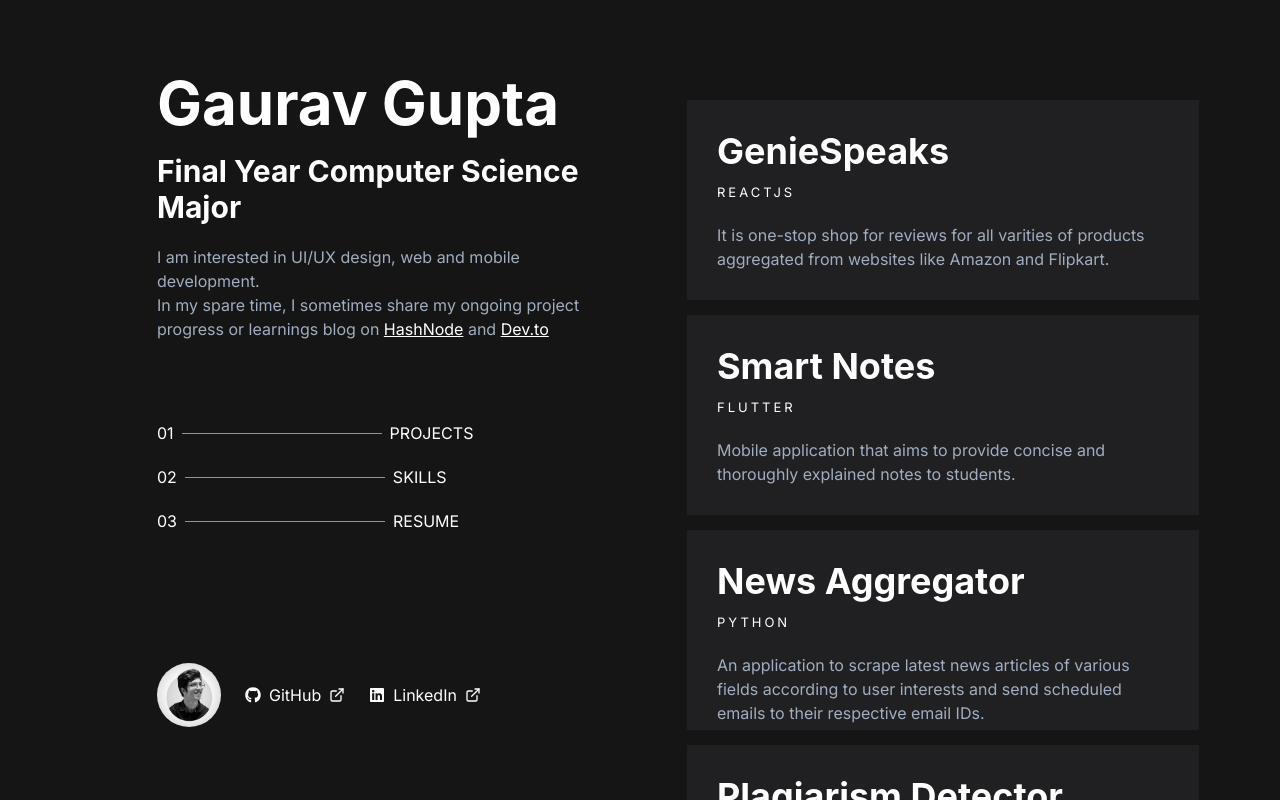
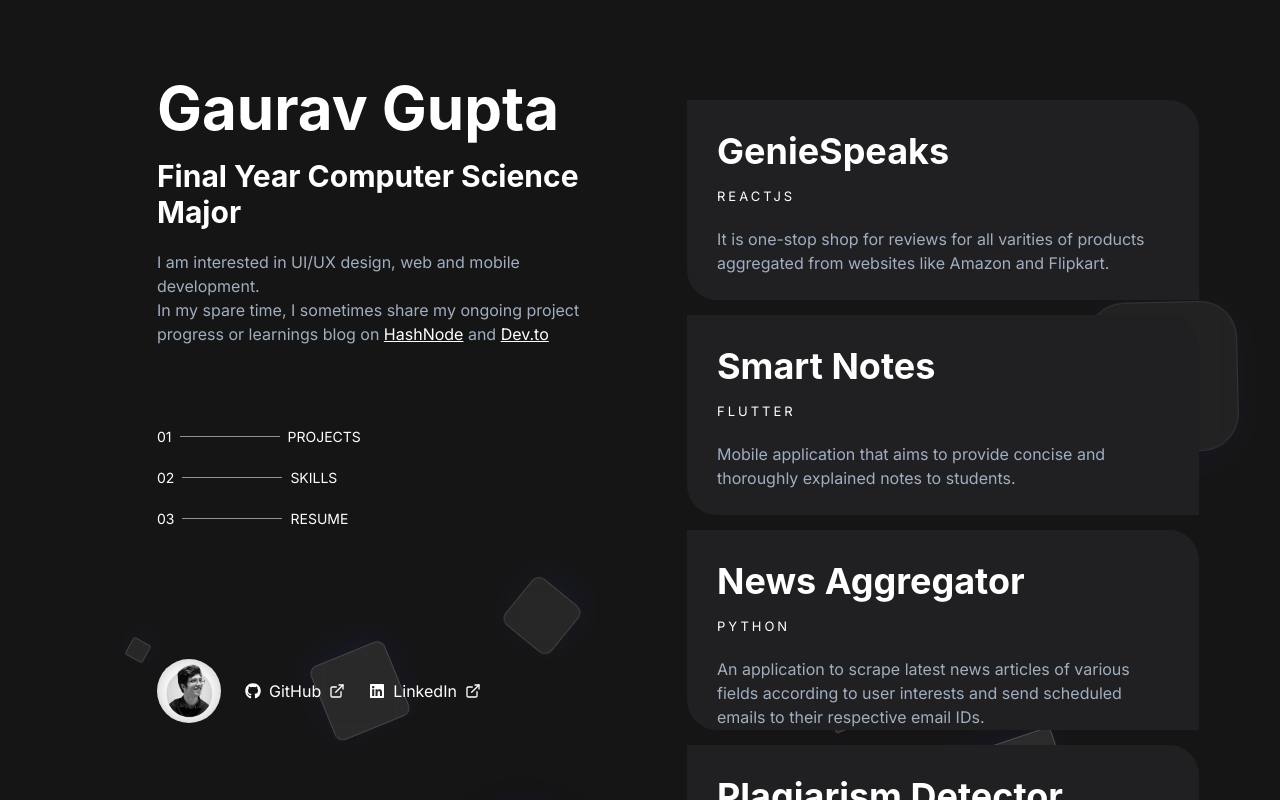
Before and after one commit to GauravGupta035/Portfolio, a React (Create React App) app: page / in a window 1280 px wide. Built offline with nearby package versions, Linux system fonts and the light colour scheme.

Commit message:
Added animations and fixed nav links

```diff
--- a/src/App.css
+++ b/src/App.css
@@ -1,6 +1,6 @@
 @import url('https://fonts.googleapis.com/css2?family=Inter&display=swap');
 
 .App {
-  background-color: #151515;
+  background-color: transparent;
   font-family: 'Inter';
 }
--- a/src/components/ContentPanel/ContentPanel.tsx
+++ b/src/components/ContentPanel/ContentPanel.tsx
@@ -76,7 +76,7 @@ const ContentPanel: React.FC<Props> = ({
 					m='20px'
 					ml='80px'
 				/>
-				<Button onClick={handleButtonClick} maxW='200px'>
+				<Button onClick={handleButtonClick} maxW='200px' mb='20px'>
 					Download Resume
 				</Button>
 			</div>
--- /dev/null
+++ b/src/components/LandingPage/LandingPage.css
@@ -0,0 +1,126 @@
+.circles {
+    position: absolute;
+    top: 0;
+    left: 0;
+    width: 100%;
+    height: 100%;
+    overflow: hidden;
+    background-color: #151515;
+    z-index: -1;
+}
+
+.circles li{
+    position: absolute;
+    display: block;
+    list-style: none;
+    width: 20px;
+    height: 20px;
+    background: rgba(255, 255, 255, 0.1);
+  box-shadow: 0 8px 32px 0 rgba(31, 38, 135, 0.2);
+  backdrop-filter: blur(10px);
+  -webkit-backdrop-filter: blur(10px);
+  border-radius: 80px;
+  border: 1px solid rgba(255, 255, 255, 0.18);
+    animation: animate 25s linear infinite;
+    bottom: -150px;
+}
+
+.circles li:nth-child(1){
+    left: 25%;
+    width: 80px;
+    height: 80px;
+    animation-delay: 0s;
+}
+
+
+.circles li:nth-child(2){
+    left: 10%;
+    width: 20px;
+    height: 20px;
+    animation-delay: 2s;
+    animation-duration: 12s;
+}
+
+.circles li:nth-child(3){
+    left: 70%;
+    width: 20px;
+    height: 20px;
+    animation-delay: 4s;
+
+}
+
+.circles li:nth-child(4){
+    left: 40%;
+    width: 60px;
+    height: 60px;
+    animation-delay: 0s;
+    animation-duration: 18s;
+
+}
+
+.circles li:nth-child(5){
+    left: 65%;
+    width: 20px;
+    height: 20px;
+    animation-delay: 0s;
+
+}
+
+.circles li:nth-child(6){
+    left: 75%;
+    width: 110px;
+    height: 110px;
+    animation-delay: 3s;
+
+}
+
+.circles li:nth-child(7){
+    left: 35%;
+    width: 150px;
+    height: 150px;
+    animation-delay: 7s;
+
+}
+
+.circles li:nth-child(8){
+    left: 50%;
+    width: 25px;
+    height: 25px;
+    animation-delay: 15s;
+    animation-duration: 45s;
+
+}
+
+.circles li:nth-child(9){
+    left: 20%;
+    width: 15px;
+    height: 15px;
+    animation-delay: 2s;
+    animation-duration: 35s;
+
+}
+
+.circles li:nth-child(10){
+    left: 85%;
+    width: 150px;
+    height: 150px;
+    animation-delay: 0s;
+    animation-duration: 11s;
+
+}
+
+@keyframes animate {
+
+    0%{
+        transform: translateY(0) rotate(0deg);
+        opacity: 1;
+        border-radius: 0;
+    }
+
+    100%{
+        transform: translateY(-1000px) rotate(720deg);
+        opacity: 0;
+        border-radius: 50%;
+    }
+
+}
--- a/src/components/LandingPage/LandingPage.tsx
+++ b/src/components/LandingPage/LandingPage.tsx
@@ -9,6 +9,7 @@ import {
 } from "../../initialListValues";
 import ContentPanel from "../ContentPanel/ContentPanel";
 import SidePanel from "../SidePanel/SidePanel";
+import "./LandingPage.css";
 
 const LandingPage: React.FC = () => {
 	const [projects] = useState<Project[]>(projectList);
@@ -24,19 +25,36 @@ const LandingPage: React.FC = () => {
 				justifyItems='center'
 				alignItems='center'
 				height='100vh'
+				className=''
 			>
 				<GridItem w='100%'>
+					<div style={{ zIndex: 10 }}>
 						<SidePanel />
+					</div>
 				</GridItem>
 				<GridItem w='100%'>
+					<div style={{ zIndex: 10 }}>
 						<ContentPanel
 							projects={projects}
 							skillGrp1={skillGrp1}
 							skillGrp2={skillGrp2}
 							skillGrp3={skillGrp3}
 						/>
+					</div>
 				</GridItem>
 			</Grid>
+			<ul className='circles'>
+				<li></li>
+				<li></li>
+				<li></li>
+				<li></li>
+				<li></li>
+				<li></li>
+				<li></li>
+				<li></li>
+				<li></li>
+				<li></li>
+			</ul>
 		</div>
 	);
 };
--- a/src/components/ProjectCard/ProjectCard.css
+++ b/src/components/ProjectCard/ProjectCard.css
@@ -1,14 +1,34 @@
-.project-card {
+.project-card{
     background-color: #202022;
     transition: color .3s ease-in-out, box-shadow .3s ease-in-out;
+    border-top-right-radius: 30px;
+    border-bottom-left-radius: 30px;
+    z-index: 1000;
+}
+
+.project-card .project-stack {
+    display: inline-block;
+    position: relative;
+}
+
+.project-card .project-stack::after {
+    content: '';
+    position: absolute;
+    width: 100%;
+    transform: scaleX(0);
+    height: 2px;
+    bottom: 0;
+    left: 0;
+    background-color: #0087ca;
+    transform-origin: bottom right;
+    transition: transform 0.25s ease-out;
 }
 
 .project-card:hover {
     transform: translateY(-5px) scale(1.005) translateZ(0);
     box-shadow: 0 24px 36px rgba(0, 0, 0, 0.11),
     0 24px 46px rgba(26, 26, 26, 0.11);
-    border-top-right-radius: 30px;
-    border-bottom-left-radius: 30px;
+    border-radius: 0;
 }
 
 .project-card:hover .project-name {
@@ -16,6 +36,11 @@
     color: rgb(202, 80, 202);
 }
 
+.project-card:hover .project-stack::after {
+    transform: scaleX(1);
+    transform-origin: bottom left;
+}
+
 .project-card:active {
     transform: scale(1) translateZ(0);
     box-shadow: 0 15px 24px rgba(18, 216, 255, 0.11),
--- a/src/components/ProjectCard/ProjectCard.tsx
+++ b/src/components/ProjectCard/ProjectCard.tsx
@@ -9,7 +9,11 @@ interface Props {
 
 const ProjectCard: React.FC<Props> = ({ project }) => {
 	return (
-		<Link href={project.link.href} isExternal>
+		<Link
+			href={project.link.href}
+			isExternal
+			style={{ textDecoration: "none" }}
+		>
 			<Box
 				className='project-card'
 				height='200px'
@@ -22,7 +26,12 @@ const ProjectCard: React.FC<Props> = ({ project }) => {
 				<Heading mb='10px' className='project-name'>
 					{project.name}
 				</Heading>
-				<Text fontSize='13px' letterSpacing={3} mb='20px'>
+				<Text
+					fontSize='13px'
+					letterSpacing={3}
+					mb='20px'
+					className='project-stack'
+				>
 					{project.stack}
 				</Text>
 				<Text color='gray.400'>{project.description}</Text>
--- /dev/null
+++ b/src/components/SidePanel/SidePanel.css
@@ -0,0 +1,46 @@
+.nav-link {
+    font-size: 14px;
+}
+
+.nav-link:hover {
+    font-weight: bold;
+}
+
+.nav-link:hover .divider {
+    transition: width 1s;
+    transition-timing-function: ease;
+}
+
+.nav-link:hover .divider {
+    width: 200px;
+}
+
+.profile-link {
+    display: inline-block;
+    position: relative;
+}
+
+.profile-link::after {
+    content: '';
+    position: absolute;
+    width: 100%;
+    transform: scaleX(0);
+    height: 2px;
+    bottom: 0;
+    left: 0;
+    transform-origin: bottom right;
+    transition: transform 0.25s ease-out;
+}
+
+.github::after {
+    background-color: rgb(202, 80, 202);
+}
+
+.linkedin::after {
+    background-color: #0087ca;
+}
+
+.profile-link:hover:after {
+    transform: scaleX(1);
+    transform-origin: bottom left;
+}
--- a/src/components/SidePanel/SidePanel.tsx
+++ b/src/components/SidePanel/SidePanel.tsx
@@ -10,6 +10,8 @@ import {
 } from "@chakra-ui/react";
 import { FaGithub, FaLinkedin } from "react-icons/fa";
 import { FiExternalLink } from "react-icons/fi";
+
+import "./SidePanel.css";
 
 const SidePanel: React.FC = () => {
 	return (
@@ -51,25 +53,38 @@ const SidePanel: React.FC = () => {
 				</Text>
 			</Box>
 			<Box className='navigation' mb='80px'>
-				<Link color='white' style={{ textDecoration: "none" }}>
-					<HStack mb='20px'>
+				<Link
+					color='white'
+					style={{ textDecoration: "none" }}
+					className='nav-link'
+					width='200px'
+				>
+					<HStack mb='20px' className='link'>
 						<Text>01</Text>
-						<Divider width='200px' color='white' />
-						<Text>PROJECTS</Text>
+						<Divider color='white' width='100px' />
+						<Text className='section-name'>PROJECTS</Text>
 					</HStack>
 				</Link>
-				<Link color='white' style={{ textDecoration: "none" }}>
-					<HStack mb='20px'>
+				<Link
+					color='white'
+					style={{ textDecoration: "none" }}
+					className='nav-link'
+				>
+					<HStack mb='20px' className='link'>
 						<Text>02</Text>
-						<Divider width='200px' color='white' />
-						<Text>SKILLS</Text>
+						<Divider color='white' width='100px' />
+						<Text className='section-name'>SKILLS</Text>
 					</HStack>
 				</Link>
-				<Link color='white' style={{ textDecoration: "none" }}>
-					<HStack mb='50px'>
+				<Link
+					color='white'
+					style={{ textDecoration: "none" }}
+					className='nav-link'
+				>
+					<HStack mb='50px' className='link'>
 						<Text>03</Text>
-						<Divider width='200px' color='white' />
-						<Text>RESUME</Text>
+						<Divider color='white' width='100px' />
+						<Text className='section-name'>RESUME</Text>
 					</HStack>
 				</Link>
 			</Box>
@@ -82,6 +97,7 @@ const SidePanel: React.FC = () => {
 						src={process.env.PUBLIC_URL + "/images/profile-pic.jpg"}
 					/>
 					<Link
+						className='profile-link github'
 						href='https://github.com/GauravGupta035'
 						color='white'
 						style={{ textDecoration: "none" }}
@@ -94,6 +110,7 @@ const SidePanel: React.FC = () => {
 						</HStack>
 					</Link>
 					<Link
+						className='profile-link linkedin'
 						href='https://www.linkedin.com/in/gauravgupta035/'
 						color='white'
 						style={{ textDecoration: "none" }}
--- a/src/components/SkillCard/SkillCard.css
+++ b/src/components/SkillCard/SkillCard.css
@@ -1,7 +1,8 @@
 .skill-card {
     background-color: #202022;
 }
-.skill-card:hover .skill {
+
+.skill-card:hover .skill  {
     color: white;
     cursor: default;
 }
```
Lines whose indentation alone changed are shown as unchanged.
